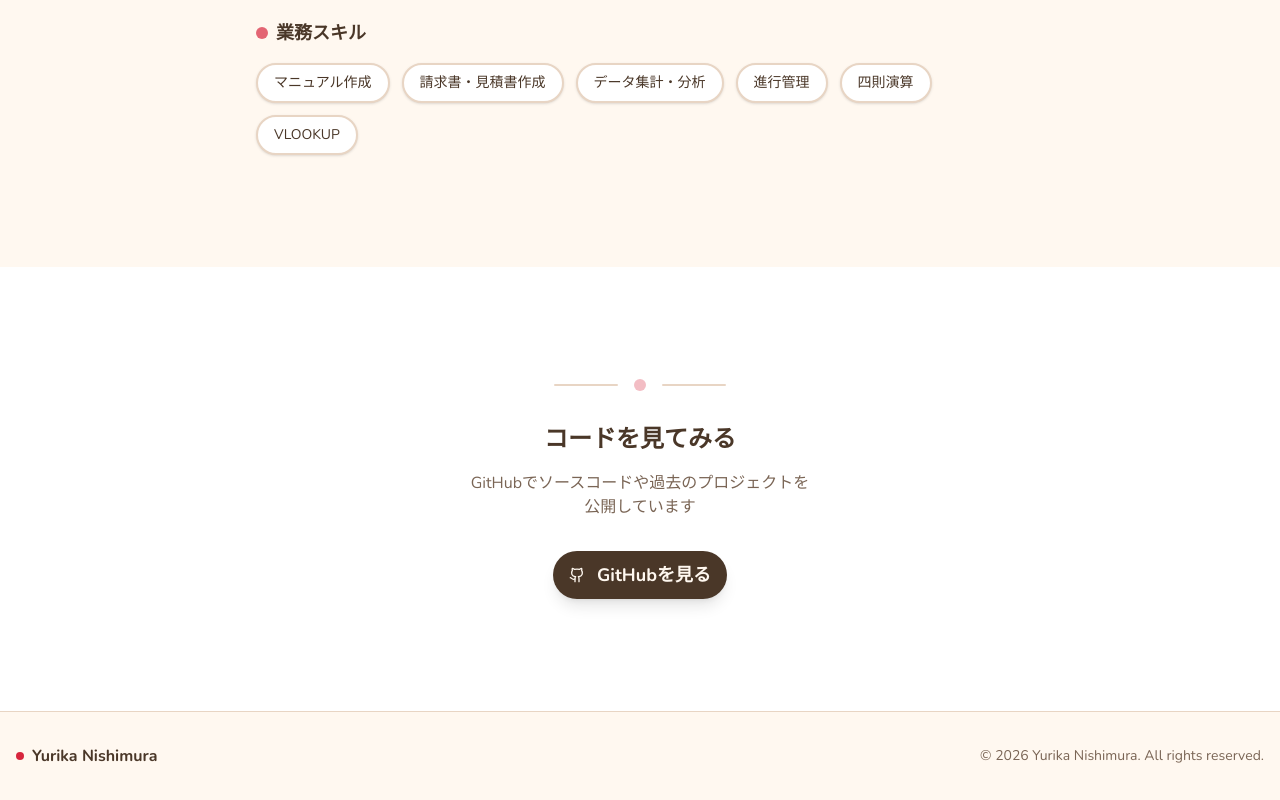
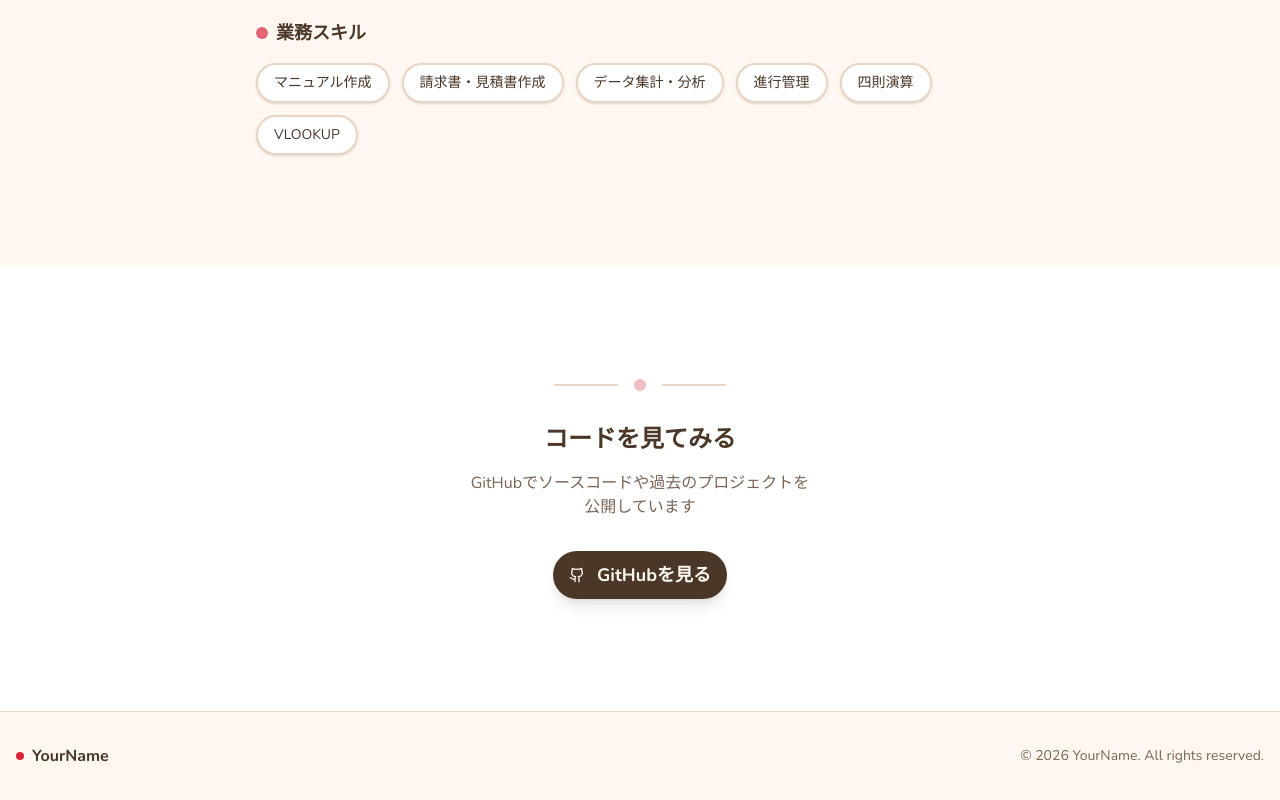
Before and after one commit to yurika-nishimura/portfolio, a Next.js app: page / in a window 1280 px wide. Shown: the part 2112-2912 px from the top of the page. Built offline with nearby package versions, Linux system fonts and the light colour scheme.

Commit message:
Update footer.tsx

```diff
--- a/components/footer.tsx
+++ b/components/footer.tsx
@@ -5,10 +5,10 @@ export function Footer() {
         <div className="flex flex-col md:flex-row items-center justify-between gap-4">
           <div className="flex items-center gap-2">
             <span className="w-2 h-2 rounded-full bg-primary" />
-            <span className="font-bold text-foreground">Yurika Nishimura</span>
+            <span className="font-bold text-foreground">YourName</span>
           </div>
           <p className="text-sm text-muted-foreground">
-            &copy; {new Date().getFullYear()} Yurika Nishimura. All rights reserved.
+            &copy; {new Date().getFullYear()} YourName. All rights reserved.
           </p>
         </div>
       </div>
```
